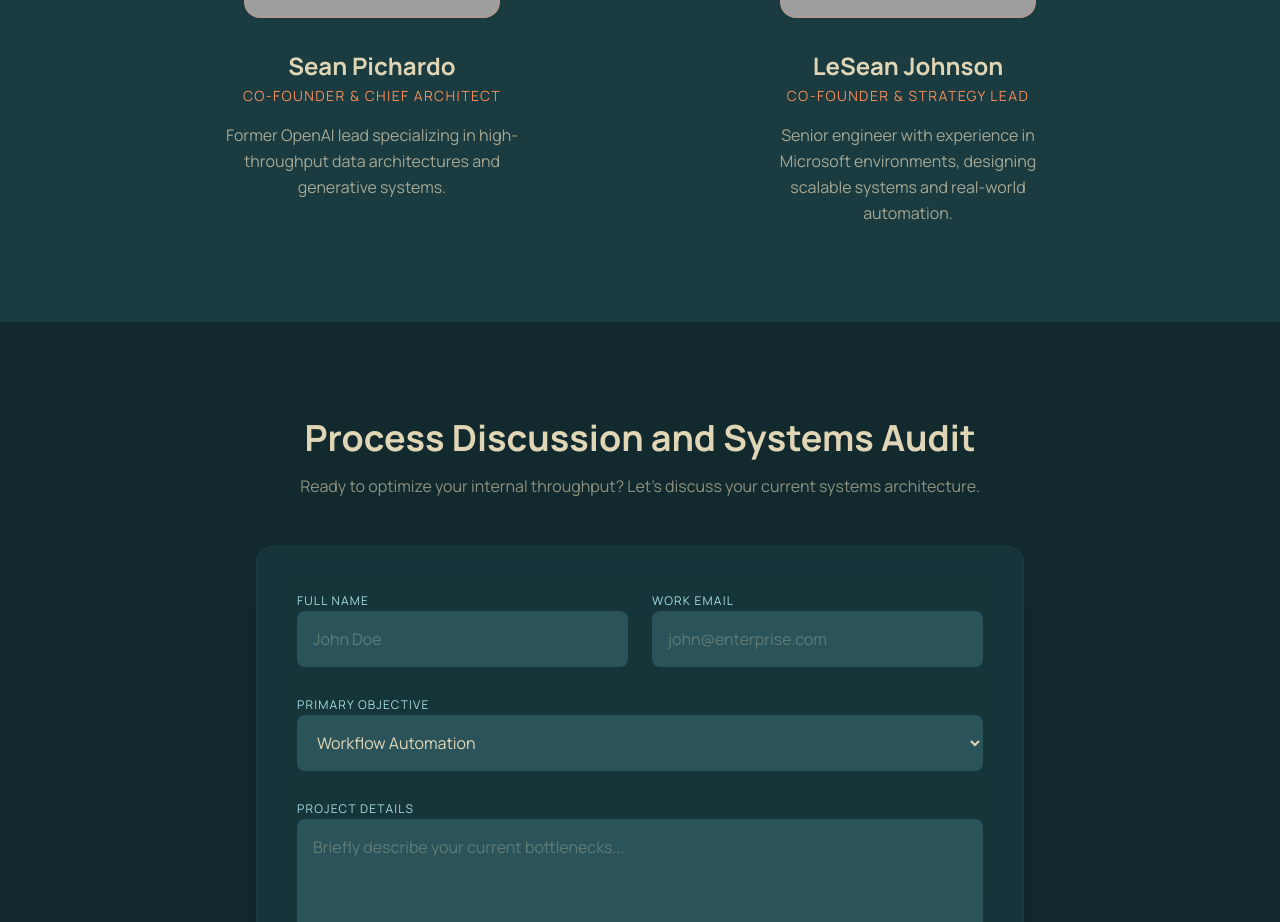
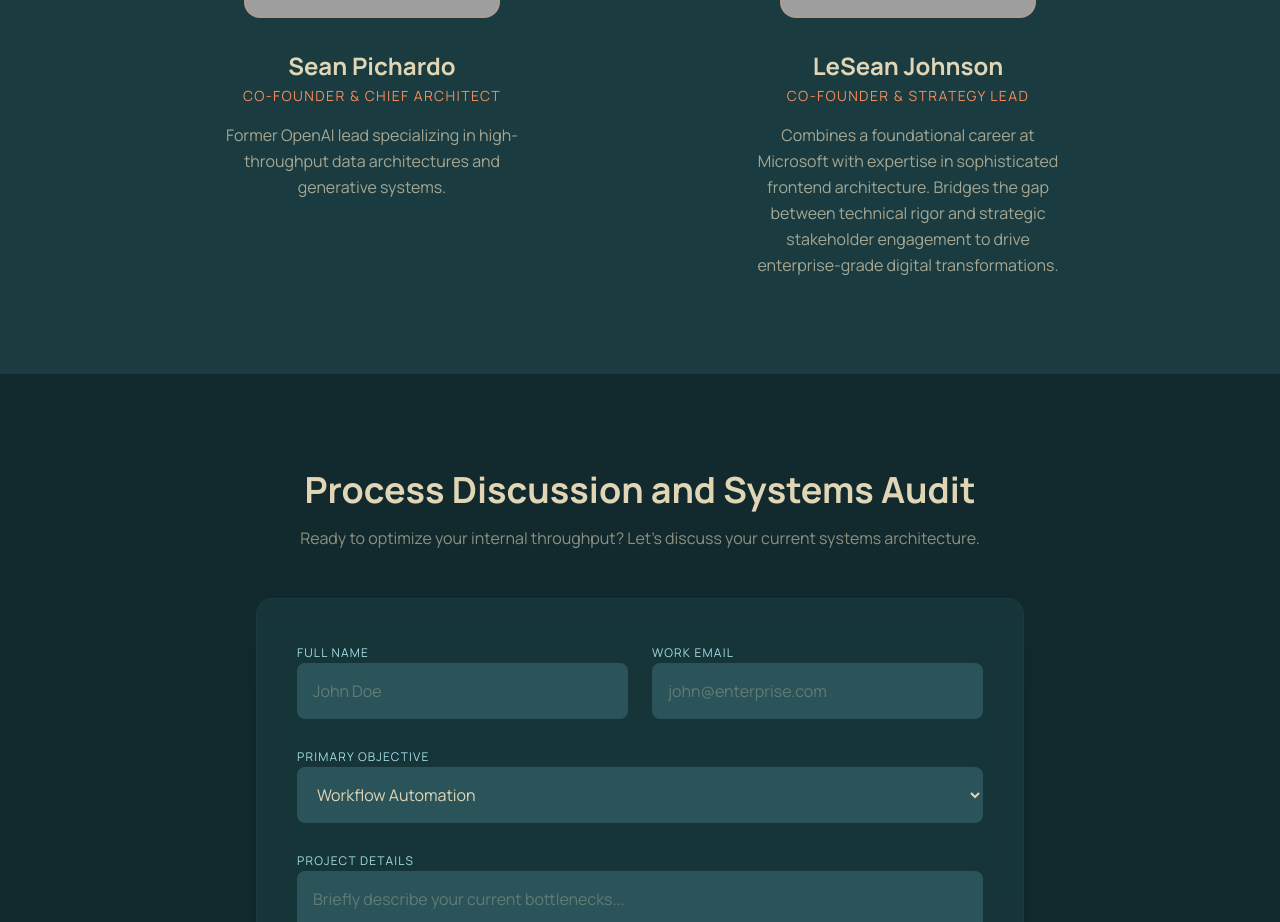
Before and after one commit to OctoflowOrg/octosync-dev-site, a React (Vite) app: page / in a window 1280 px wide. Shown: the part 1680-2602 px from the top of the page. Built offline with nearby package versions, Linux system fonts and the light colour scheme; grey boxes are pictures that could not be loaded.

Commit message:
chore: updating lesean blurb

```diff
--- a/src/App.tsx
+++ b/src/App.tsx
@@ -147,7 +147,8 @@ function App() {
                 </div>
                 <h3 className="text-2xl font-bold mb-1 text-[#e0d6b6]">LeSean Johnson</h3>
                 <p className="text-[#f28c5a] text-sm uppercase tracking-widest mb-4">Co-Founder &amp; Strategy Lead</p>
-                <p className="text-[#e0d6b6]/70 leading-relaxed max-w-xs">Senior engineer with experience in Microsoft environments, designing scalable systems and real-world automation.</p>
+                <p className="text-[#e0d6b6]/70 leading-relaxed max-w-xs">Combines a foundational career at Microsoft with expertise in sophisticated frontend architecture.
+                 Bridges the gap between technical rigor and strategic stakeholder engagement to drive enterprise-grade digital transformations.</p>
               </div>
             </div>
           </div>
```
